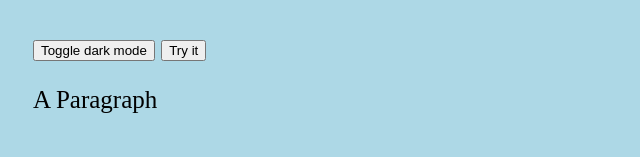
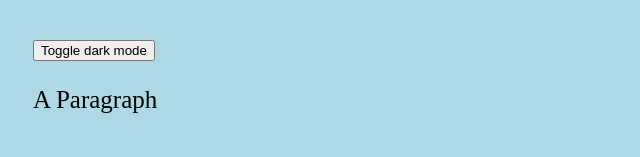
Before and after one commit to RomaenW/git-demo, a plain HTML site: page index.html in a window 1280 px wide. Shown: the top 157 px of the page, without its empty margins (0-640 px from the left). Drawn offline with Linux system fonts and the light colour scheme.

Commit message:
mastertest1

```diff
--- a/index.html
+++ b/index.html
@@ -5,10 +5,15 @@
 </head>
 <body>
     <button onclick="functionToggleDark()">Toggle dark mode</button>
-    <button type="button" onclick="functionParagraph()">Try it</button>
+    <!-- <button type="button" onclick="functionParagraph()">Try it</button> -->
     <p id="demo">A Paragraph</p>
     <h1>This is a heading</h1>
     <p>This is a paragraph.</p>
     <script src="script1.js"></script>
+
+
+
+
+
 </body>
 </html>
```
